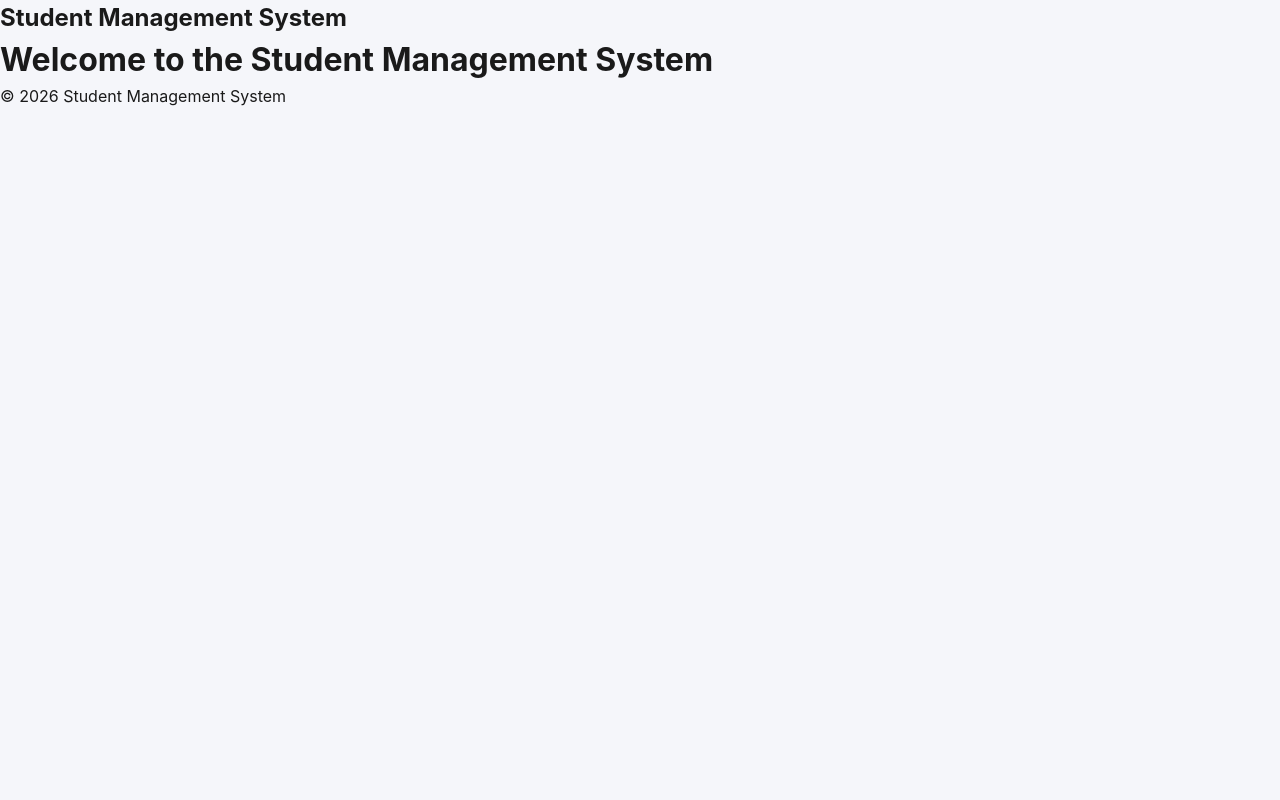
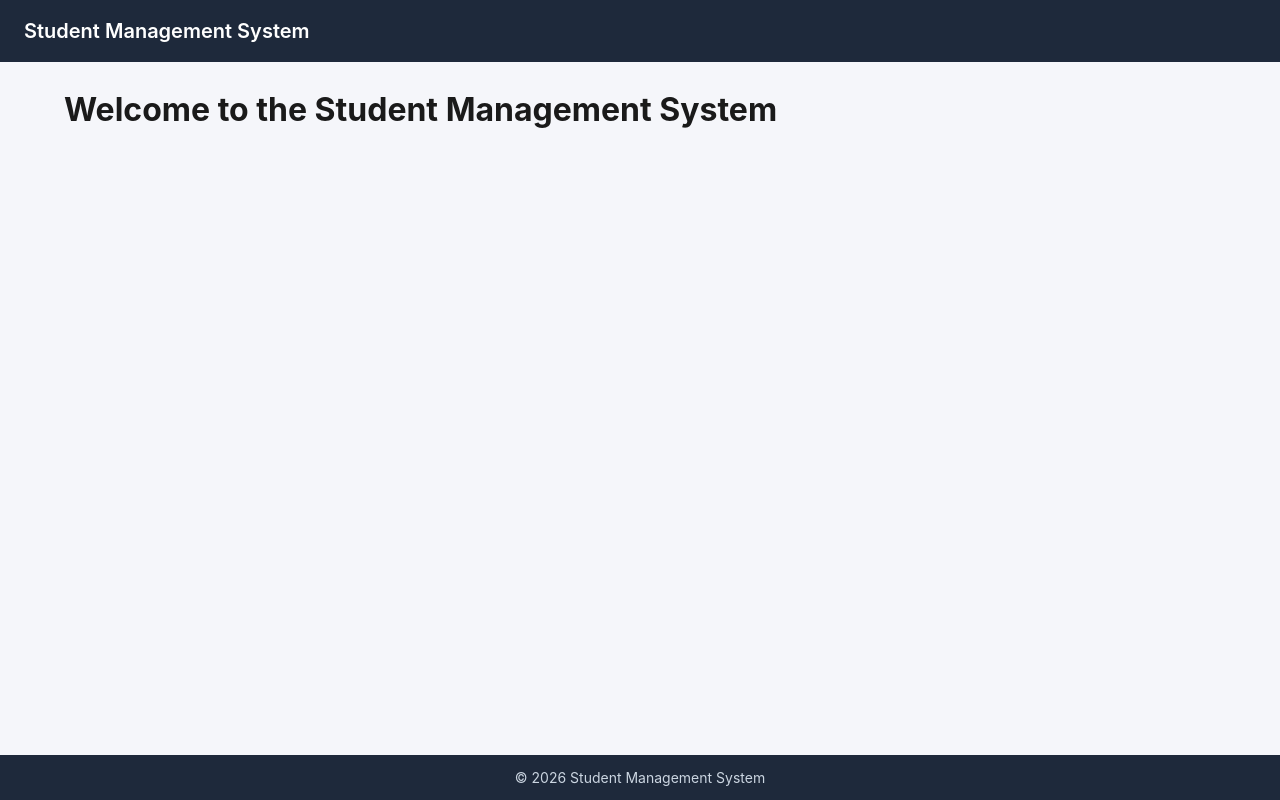
Before and after one commit to b66984317-create/student-management-system, a React (Vite) app in the folder client/: page / in a window 1280 px wide. Built offline with nearby package versions, Linux system fonts and the light colour scheme.

Commit message:
style: add basic layout styling for header, content, and footer

```diff
--- a/client/src/App.css
+++ b/client/src/App.css
@@ -1 +1,32 @@
-/* App-specific styles will go here as we build components */
+/* App-specific styles will go here as we build components */.main-layout {
+  display: flex;
+  flex-direction: column;
+  min-height: 100vh;
+}
+
+.main-header {
+  background-color: #1e293b;
+  color: #ffffff;
+  padding: 16px 24px;
+}
+
+.main-header h2 {
+  font-size: 20px;
+  font-weight: 600;
+}
+
+.main-content {
+  flex: 1;
+  padding: 24px;
+  max-width: 1200px;
+  margin: 0 auto;
+  width: 100%;
+}
+
+.main-footer {
+  background-color: #1e293b;
+  color: #cbd5e1;
+  text-align: center;
+  padding: 12px;
+  font-size: 14px;
+}
```
